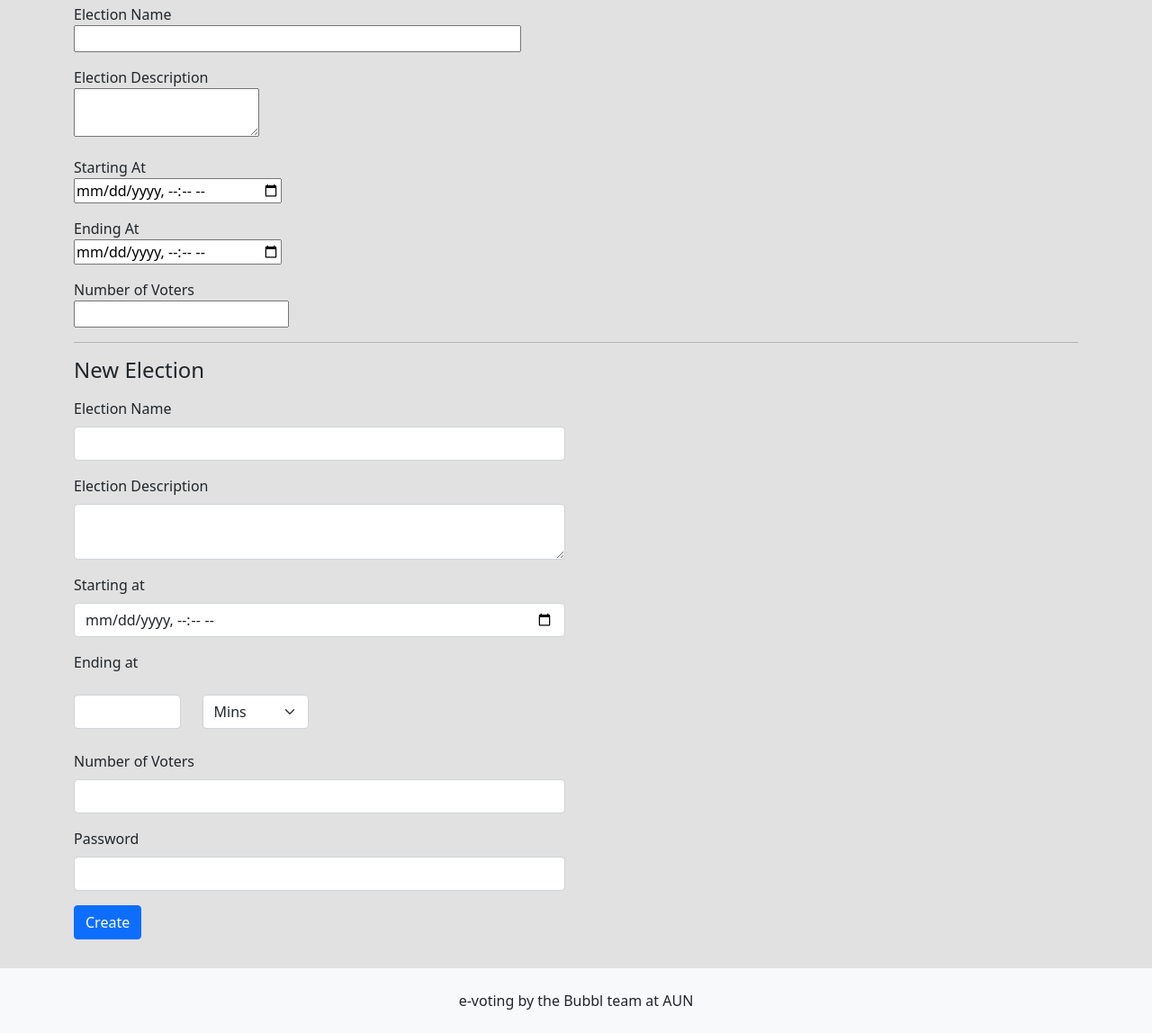
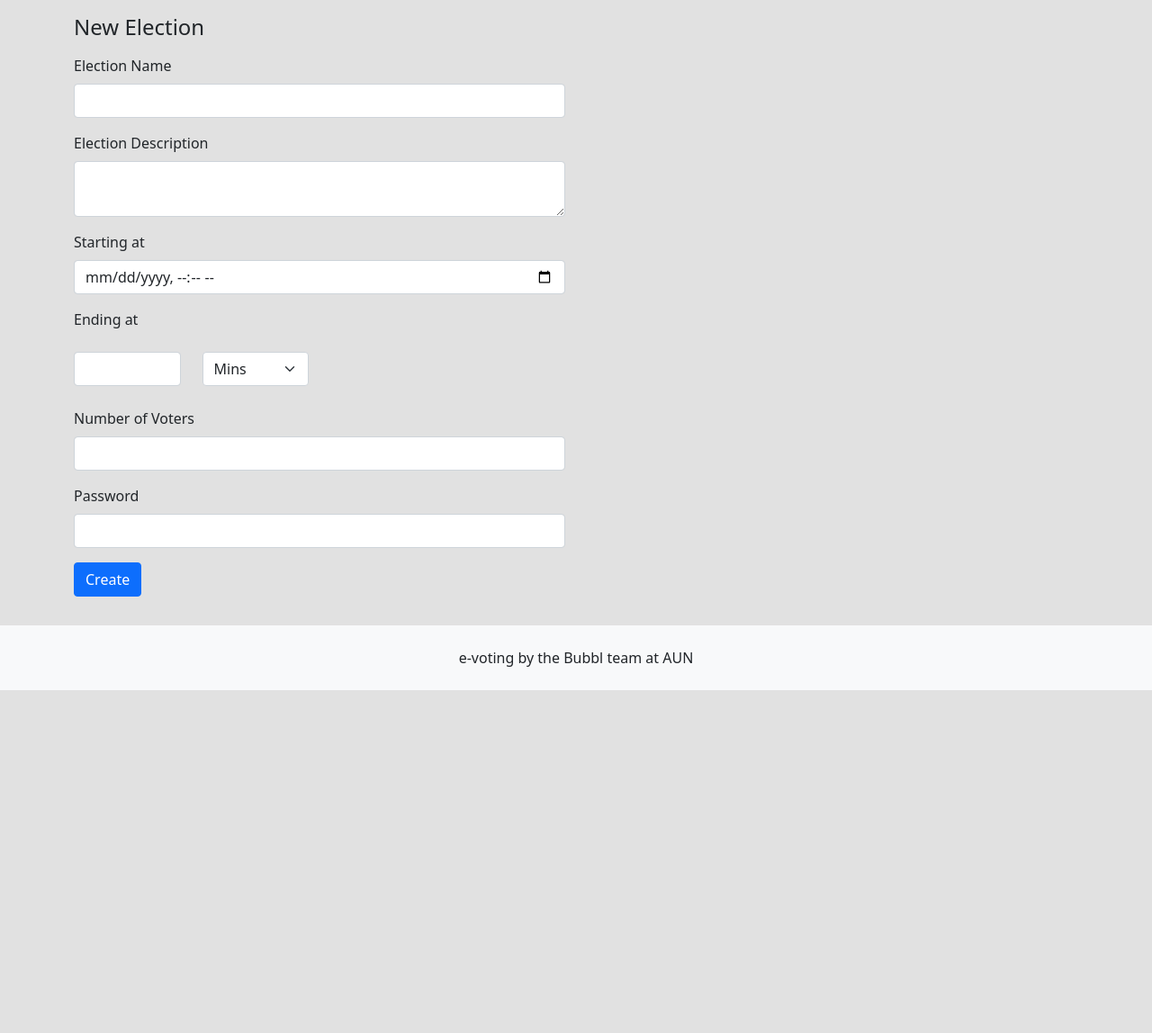
Before and after one commit to bubbl-oss/evoting, a Flask app: page /elections/new in a window 1280 px wide. Shown: the part 149-1297 px from the top of the page at 90% size. After the commit the page ends 916 px from the top, so only its background shows below. Run offline with Flask 2, Linux system fonts and the light colour scheme; a user stored in the database is signed in; tables that the repository leaves empty hold one stand-in row (values such as "Sample post"); parts of the project's set-up code (start-up, migrations or seed data) failed here and were passed over; some libraries are stand-ins or nearby versions.

Commit message:
Remove duplicate form in elections/form.html (#79)

```diff
--- a/app/templates/elections/form.html
+++ b/app/templates/elections/form.html
@@ -2,46 +2,6 @@
 
 {% block content %}
 
-<form method="post">
-    {{ form.hidden_tag() }}
-    <p>
-        {{ form.name.label }}<br>
-        {{ form.name(size=48) }}<br>
-        {% for error in form.name.errors %}
-        <span style="color: red;">[{{ error }}]</span>
-        {% endfor %}
-    </p>
-    <p>
-        {{ form.description.label }}<br>
-        {{ form.description(size=140) }}<br>
-        {% for error in form.description.errors %}
-        <span style="color: red;">[{{ error }}]</span>
-        {% endfor %}
-    </p>
-    <p>
-        Starting At<br>
-        {{ form.starting_at(class='select_starttime') }}
-        {% for error in form.starting_at.errors %}
-        <span style="color: red;display: block">[{{ error }}]</span>
-        {% endfor %}
-        <!-- you put the loop for errors twice -->
-    </p>
-    <p>
-        Ending At<br>
-        {{ form.ending_at(class='select_endtime') }}
-        {% for error in form.ending_at.errors %}
-        <span style="color: red;display: block">[{{ error }}]</span>
-        {% endfor %}
-    </p>
-    <!-- Render the status field if this is an update... -->
-    <p>
-        {{ form.number_of_voters.label }}<br>
-        {{ form.number_of_voters() }}<br>
-        {% for error in form.number_of_voters.errors %}
-        <span style="color: red;">[{{ error }}]</span>
-        {% endfor %}
-    </p>
-    <hr>
 <!-- <div class="container">
     <ul class="progressbar">
         <li class="active">login</li>
```
